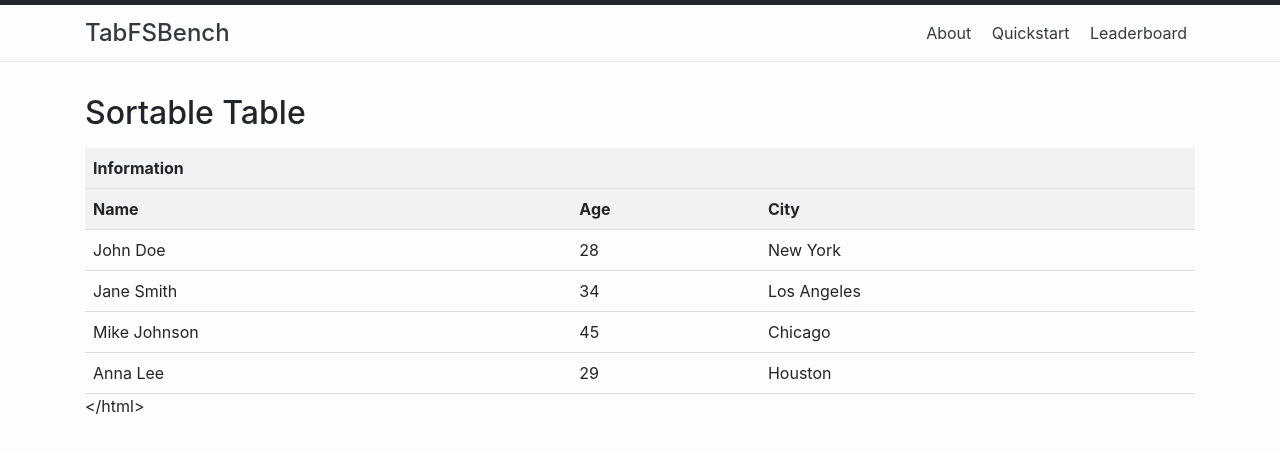
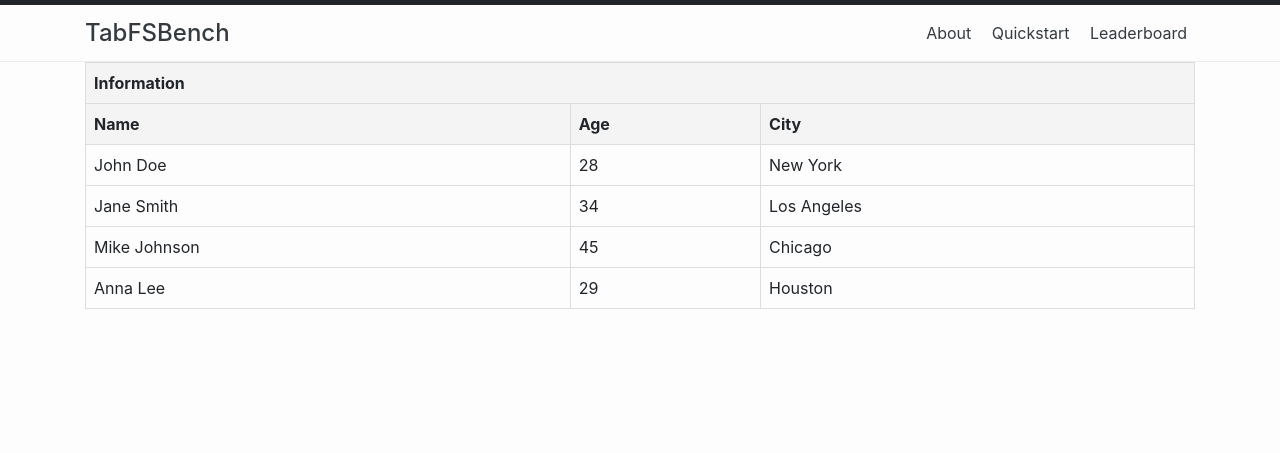
Before and after one commit to ClementCheng0217/Tab-index, a Jekyll site: the page built from github.md, in a window 1280 px wide. Shown: the top 453 px of the page. Built offline with Jekyll 4.4.1, drawn with Linux system fonts in a browser that asks for light colours; some of the changed lines change nothing that is shown.

Commit message:
Update github.md

```diff
--- a/github.md
+++ b/github.md
@@ -3,6 +3,7 @@
 title: Leaderboard
 permalink: /board/
 ---
+
 <head>
     <meta charset="UTF-8">
     <meta name="viewport" content="width=device-width, initial-scale=1.0">
@@ -14,95 +15,79 @@
         }
         th, td {
             padding: 8px;
+            border: 1px solid #ddd;
             text-align: left;
-            border-bottom: 1px solid #ddd;
         }
         th {
+            background-color: #f4f4f4;
             cursor: pointer;
-            background-color: #f2f2f2;
-        }
-        th:hover {
-            background-color: #ddd;
         }
     </style>
 </head>
 <body>
+    <table id="sortableTable">
+        <thead>
+            <tr>
+                <th colspan="3">Information</th>
+            </tr>
+            <tr>
+                <th onclick="sortTable(0)">Name</th>
+                <th onclick="sortTable(1)">Age</th>
+                <th onclick="sortTable(2)">City</th>
+            </tr>
+        </thead>
+        <tbody>
+            <tr>
+                <td>John Doe</td>
+                <td>28</td>
+                <td>New York</td>
+            </tr>
+            <tr>
+                <td>Jane Smith</td>
+                <td>34</td>
+                <td>Los Angeles</td>
+            </tr>
+            <tr>
+                <td>Mike Johnson</td>
+                <td>45</td>
+                <td>Chicago</td>
+            </tr>
+            <tr>
+                <td>Anna Lee</td>
+                <td>29</td>
+                <td>Houston</td>
+            </tr>
+        </tbody>
+    </table>
 
-<h2>Sortable Table</h2>
+    <script>
+        function sortTable(columnIndex) {
+            const table = document.getElementById("sortableTable");
+            const tbody = table.querySelector("tbody");
+            const rows = Array.from(tbody.querySelectorAll("tr"));
 
-<table id="sortableTable">
-    <thead>
-        <tr>
-            <th colspan="3">Information</th>
-        </tr>
-        <tr>
-            <th onclick="sortTable(0)">Name</th>
-            <th onclick="sortTable(1)">Age</th>
-            <th onclick="sortTable(2)">City</th>
-        </tr>
-    </thead>
-    <tbody>
-        <tr>
-            <td>John Doe</td>
-            <td>28</td>
-            <td>New York</td>
-        </tr>
-        <tr>
-            <td>Jane Smith</td>
-            <td>34</td>
-            <td>Los Angeles</td>
-        </tr>
-        <tr>
-            <td>Mike Johnson</td>
-            <td>45</td>
-            <td>Chicago</td>
-        </tr>
-        <tr>
-            <td>Anna Lee</td>
-            <td>29</td>
-            <td>Houston</td>
-        </tr>
-    </tbody>
-</table>
+            // 判断当前排序方向
+            const isAscending = table.getAttribute("data-sort-direction") === "asc";
+            const newDirection = isAscending ? "desc" : "asc";
+            table.setAttribute("data-sort-direction", newDirection);
 
-<script>
-function sortTable(n) {
-    var table, rows, switching, i, x, y, shouldSwitch, dir, switchcount = 0;
-    table = document.getElementById("sortableTable");
-    switching = true;
-    dir = "asc";
-    while (switching) {
-        switching = false;
-        rows = table.rows;
-        for (i = 1; i < (rows.length - 1); i++) {
-            shouldSwitch = false;
-            x = rows[i].getElementsByTagName("TD")[n];
-            y = rows[i + 1].getElementsByTagName("TD")[n];
-            if (dir == "asc") {
-                if (x.innerHTML.toLowerCase() > y.innerHTML.toLowerCase()) {
-                    shouldSwitch = true;
-                    break;
+            // 排序逻辑
+            rows.sort((rowA, rowB) => {
+                const cellA = rowA.querySelectorAll("td")[columnIndex].textContent.trim();
+                const cellB = rowB.querySelectorAll("td")[columnIndex].textContent.trim();
+
+                if (!isNaN(cellA)) {
+                    // 如果是数字，按数字排序
+                    return isAscending ? cellA - cellB : cellB - cellA;
+                } else {
+                    // 如果是文本，按字母排序
+                    return isAscending ? cellA.localeCompare(cellB) : cellB.localeCompare(cellA);
                 }
-            } else if (dir == "desc") {
-                if (x.innerHTML.toLowerCase() < y.innerHTML.toLowerCase()) {
-                    shouldSwitch = true;
-                    break;
-                }
-            }
+            });
+
+            // 清空并重新插入排序后的行
+            tbody.innerHTML = "";
+            rows.forEach(row => tbody.appendChild(row));
         }
-        if (shouldSwitch) {
-            rows[i].parentNode.insertBefore(rows[i + 1], rows[i]);
-            switching = true;
-            switchcount ++;
-        } else {
-            if (switchcount == 0 && dir == "asc") {
-                dir = "desc";
-                switching = true;
-            }
-        }
-    }
-}
-</script>
-
+    </script>
 </body>
-</html>
```
